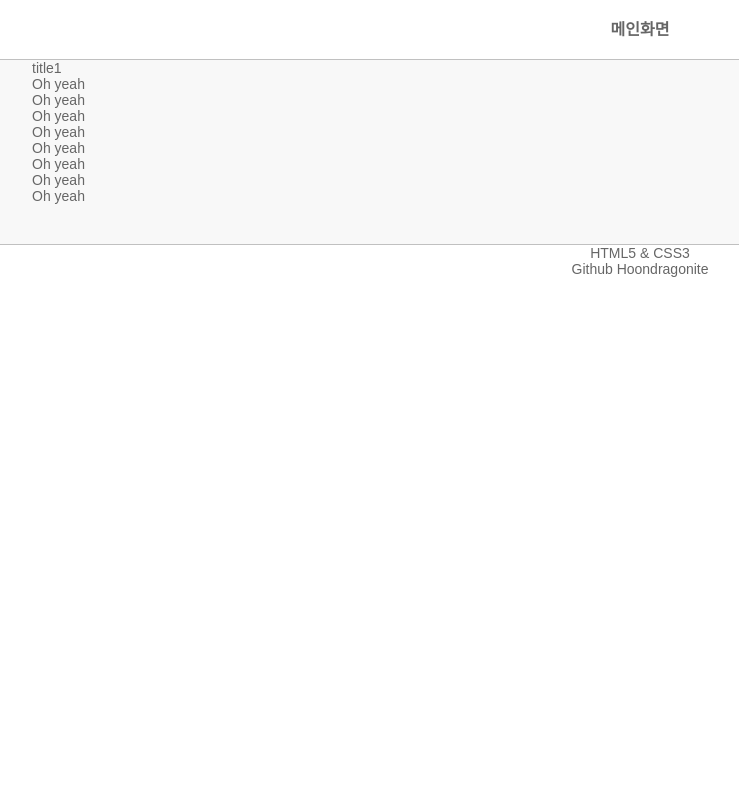
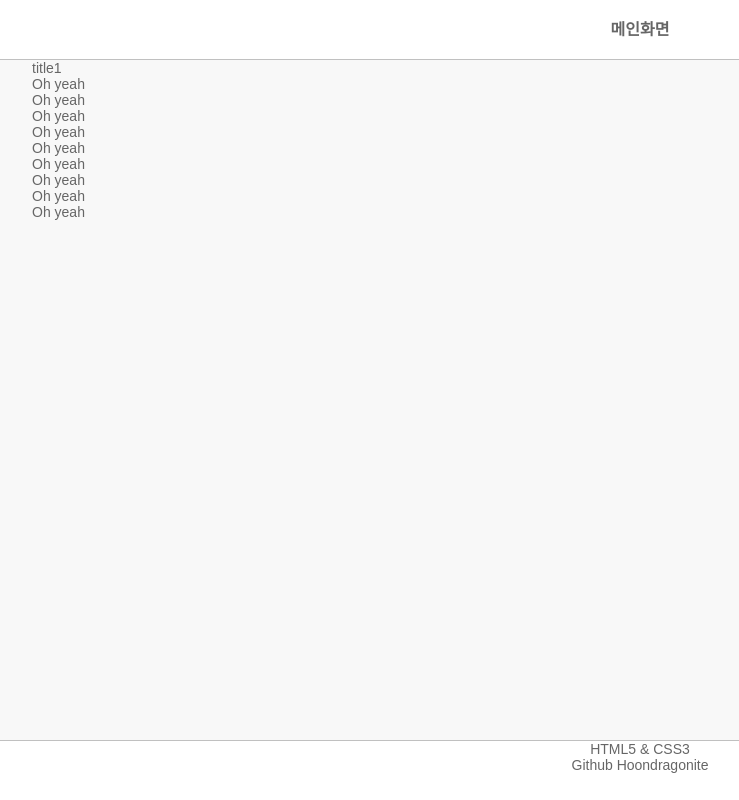
Before and after one commit to HoonDragonite/My-First-Template, a plain HTML site: page index.html in a window 1280 px wide. Shown: the whole page, without its empty margins (0-739 px from the left). Drawn offline with Linux system fonts and the light colour scheme.

Commit message:
레이아웃 변경

```diff
--- a/css/common.css
+++ b/css/common.css
@@ -84,6 +84,12 @@ label {
 
 /* 기본 CSS 시작 */
 
+html, body{
+	width: 100%;
+	height: 100%;
+	font-family: arial;
+}
+
 .container{
     background-color:#f8f8f8;
 	min-height:100%;
@@ -106,15 +112,19 @@ label {
 
 .section{
     width:95%;
-    margin: 0px auto 0; /* 가로 정렬 */
+	margin: 0px auto 0; /* 가로 정렬 */
+	min-height: 100%;
+	padding-bottom: 59px; /* section 내용물과 footer 안겹치게 함*/
 }
 
 .footer{
-    position: relative;
-    margin-top: 40px;
-    height: auto;
+    position: absolute;
+    height: 59px;
     background-color: #fff;
-    border-top: 1px solid #c0c0c0;
+	border-top: 1px solid #c0c0c0;
+	right: 0;
+	left: 0;
+	bottom: 0;
 }
 
 .footer_info{
--- a/index.html
+++ b/index.html
@@ -5,7 +5,7 @@
     <meta name="viewport"
         content="width=device-width, initial-scale=1.0, maximum-scale=1.0, minimum-scale=1.0, user-scalable=no, target-densitydpi=medium-dpi" />
     <link href="css/common.css?" rel="stylesheet" type="text/css">
-    <title>To-Do-Dragon</title>
+    <title>Hi, There!</title>
 </head>
 </html>
 <body>
@@ -43,6 +43,9 @@
                     <li>
                         <div>Oh yeah</div>
                     </li>
+                    <li>
+                        <div>Oh yeah</div>
+                    </li>
                 </ul>
             </div>
         </section>
```
Also changed, not shown: 1 other file.
